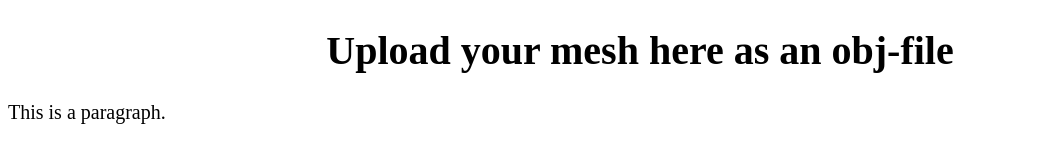
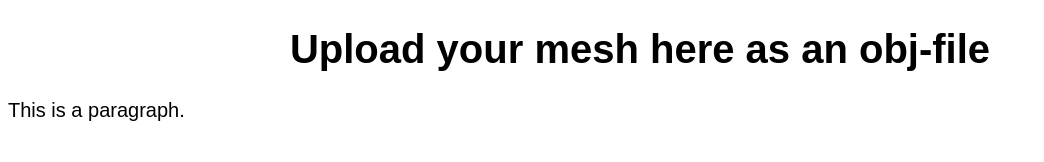
Before and after one commit to Fr3ddaz/azure_test, a plain HTML site: page index.html in a window 1280 px wide. Shown: the whole page, without its empty margins (0-1044 px from the left). Drawn offline with Linux system fonts and the light colour scheme; files that its build step writes are made by us from their sources.

Commit message:
Tried again.

```diff
--- a/index.html
+++ b/index.html
@@ -5,7 +5,7 @@
 <link rel=stylesheet type="text/css" href="css/layout.css">
 </head>
 <body>
-<span class="allContent">
+<span class="pageText">
 	<div id="page-heading">
 		<h1>Upload your mesh here as an obj-file</h1>
 	</div>
--- a/layout.css
+++ b/layout.css
@@ -1,5 +1,5 @@
-.allContent {
-	font-family: Jura;
+.pageText {
+	font-family: 'Jura', sans-serif;
 	font-size: 20px;
 }
 
```
